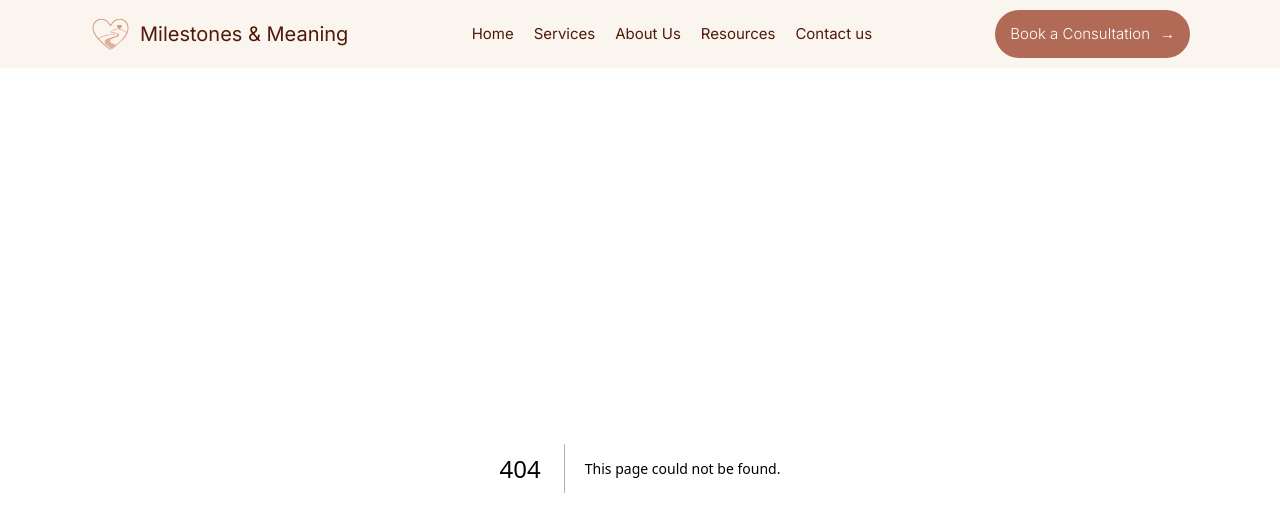
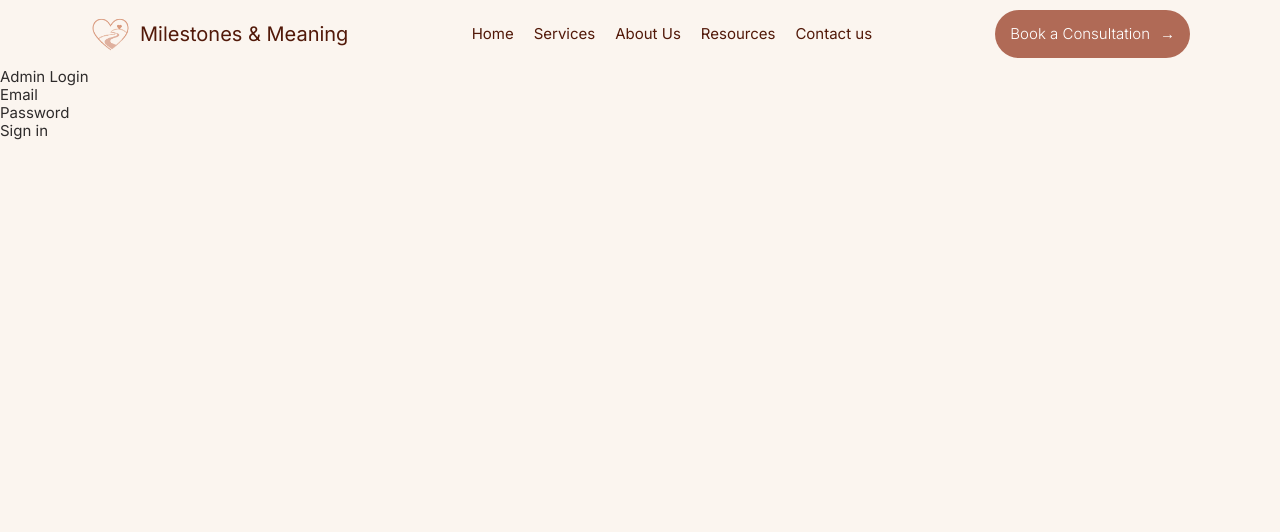
Before and after one commit to SITP-SE/milestones-and-meaning, a Next.js app: page /admin/login in a window 1280 px wide. Before the commit this address had no page. Shown: the top 532 px of the page. Built offline with nearby package versions, Linux system fonts and the light colour scheme; no server answers; a web font is replaced by a local one.

Commit message:
feat: add protected admin login

```diff
--- /dev/null
+++ b/src/app/admin/(protected)/layout.js
@@ -0,0 +1,21 @@
+import { redirect } from 'next/navigation';
+
+import { getAdminSession } from '@/server/auth/session';
+
+export default async function ProtectedAdminLayout({ children }) {
+  // Every admin page placed inside the `(protected)` route group
+  // passes through this server-side authorization check.
+  //
+  // The parentheses are a Next.js route group, so they do not appear
+  // in the URL. For example:
+  // admin/(protected)/page.js -> /admin
+  // admin/(protected)/services/page.js -> /admin/services
+  const session = await getAdminSession();
+
+  if (!session) {
+    // Redirect before rendering any protected admin content.
+    redirect('/admin/login');
+  }
+
+  return children;
+}
--- /dev/null
+++ b/src/app/admin/(protected)/page.js
@@ -0,0 +1,8 @@
+export default function AdminPage() {
+  return (
+    <main>
+      <h1>Admin Dashboard</h1>
+      <p>You are signed in.</p>
+    </main>
+  );
+}
--- /dev/null
+++ b/src/app/admin/login/login-form.js
@@ -0,0 +1,96 @@
+'use client';
+
+import { useState } from 'react';
+import { useRouter } from 'next/navigation';
+import { inMemoryPersistence, setPersistence, signInWithEmailAndPassword } from 'firebase/auth';
+
+import { auth } from '@/lib/firebase/client';
+
+export default function LoginForm() {
+  const router = useRouter();
+
+  const [email, setEmail] = useState('');
+  const [password, setPassword] = useState('');
+  const [error, setError] = useState('');
+  const [isSubmitting, setIsSubmitting] = useState(false);
+
+  async function handleSubmit(event) {
+    event.preventDefault();
+
+    setError('');
+    setIsSubmitting(true);
+
+    try {
+      // The Firebase client login only exists long enough to obtain an ID token.
+      // The server-managed HttpOnly cookie becomes the real admin session.
+      await setPersistence(auth, inMemoryPersistence);
+
+      const credential = await signInWithEmailAndPassword(auth, email, password);
+
+      // Force a fresh token so newly assigned custom claims, such as
+      // `admin: true`, are included in the token sent to the server.
+      const idToken = await credential.user.getIdToken(true);
+
+      const response = await fetch('/api/auth/session', {
+        method: 'POST',
+        headers: {
+          'Content-Type': 'application/json',
+        },
+        body: JSON.stringify({ idToken }),
+      });
+
+      if (!response.ok) {
+        // Keep authentication errors intentionally generic.
+        // We should not reveal whether an email exists or lacks admin access.
+        throw new Error('Unable to sign in.');
+      }
+
+      // Once the server session exists, the Firebase client session is no
+      // longer needed. Protected pages will rely on the HttpOnly cookie.
+      await auth.signOut();
+
+      router.push('/admin');
+      router.refresh();
+    } catch {
+      setError('Unable to sign in. Check your credentials and try again.');
+    } finally {
+      setIsSubmitting(false);
+    }
+  }
+
+  return (
+    <form onSubmit={handleSubmit}>
+      <div>
+        <label htmlFor="email">Email</label>
+        <input
+          id="email"
+          name="email"
+          type="email"
+          autoComplete="email"
+          required
+          value={email}
+          onChange={(event) => setEmail(event.target.value)}
+        />
+      </div>
+
+      <div>
+        <label htmlFor="password">Password</label>
+        <input
+          id="password"
+          name="password"
+          type="password"
+          autoComplete="current-password"
+          required
+          value={password}
+          onChange={(event) => setPassword(event.target.value)}
+        />
+      </div>
+
+      {error && <p role="alert">{error}</p>}
+
+      <button type="submit" disabled={isSubmitting}>
+        {isSubmitting ? 'Signing in…' : 'Sign in'}
+      </button>
+    </form>
+  );
+}
--- /dev/null
+++ b/src/app/admin/login/page.js
@@ -0,0 +1,10 @@
+import LoginForm from './login-form';
+
+export default function AdminLoginPage() {
+  return (
+    <main>
+      <h1>Admin Login</h1>
+      <LoginForm />
+    </main>
+  );
+}
```
